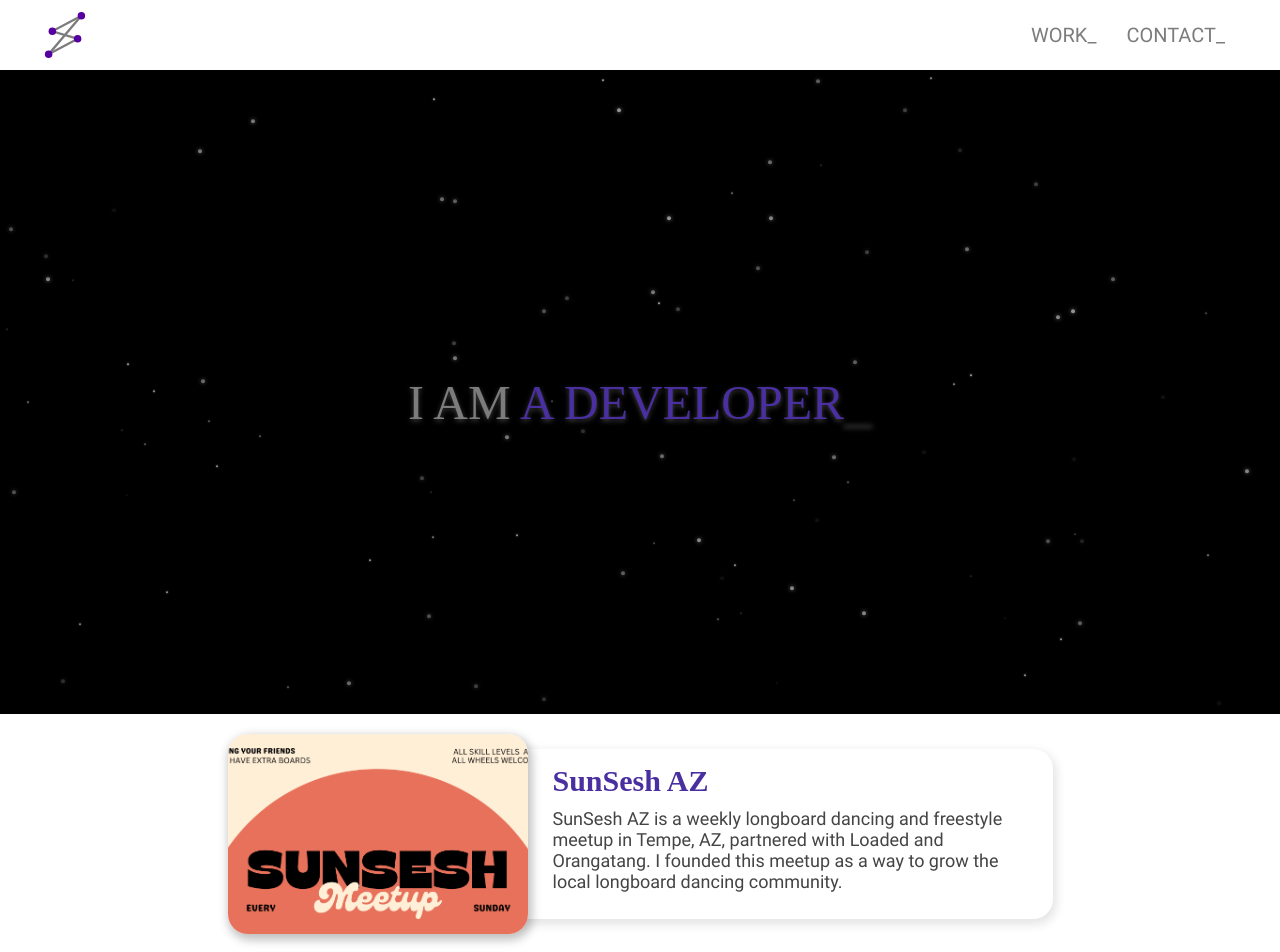
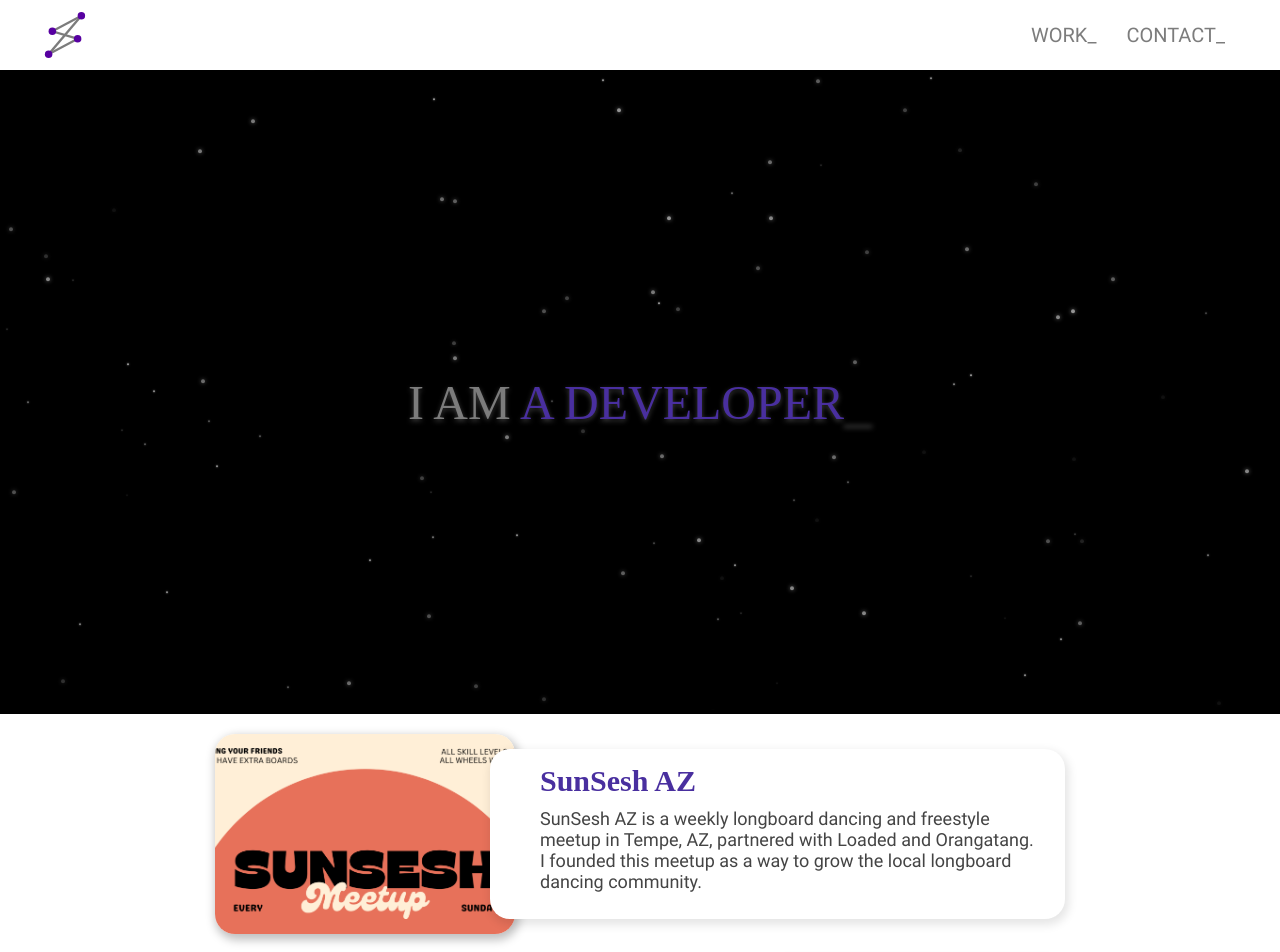
Before and after one commit to ASteinheiser/iamandrew.io, a React (Vite) app: page / in a window 1280 px wide. Shown: the top 952 px of the page. Built offline with nearby package versions, Linux system fonts and the light colour scheme; a web font is replaced by a local one.

Commit message:
add flip flop rendering (left/right)

```diff
--- a/src/components/Work/index.tsx
+++ b/src/components/Work/index.tsx
@@ -5,13 +5,19 @@ export const Work = () => {
   return (
     <div className="work-list-wrap">
       {workList.map(({ title, description, link, image }, index) => (
-        <a key={index} className="work-item" href={link} target="_blank" rel="noopener noreferrer">
-          <div className="work-item-image">
-            <img src={image} alt={title} />
-          </div>
+        <a
+          key={index}
+          href={link}
+          target="_blank"
+          rel="noopener noreferrer"
+          className={`work-item ${index % 2 === 0 ? 'work-item-reverse' : ''}`}
+        >
           <div className="work-item-content">
             <div className="work-item-title">{title}</div>
             <div className="work-item-description">{description}</div>
+          </div>
+          <div className="work-item-image">
+            <img src={image} alt={title} />
           </div>
         </a>
       ))}
--- a/src/components/Work/work.scss
+++ b/src/components/Work/work.scss
@@ -24,8 +24,6 @@
       border-radius: $border-radius;
       overflow: hidden;
 
-      z-index: 1;
-
       img {
         width: 100%;
         height: 100%;
@@ -43,8 +41,10 @@
       border-radius: $border-radius;
       box-shadow: $shadow-light;
 
-      padding-left: 50px;
-      margin: 15px 0 15px -25px;
+      padding-left: 25px;
+      padding-right: 50px;
+
+      margin: 15px -25px 15px 0;
 
       .work-item-title {
         font-size: 30px;
@@ -58,9 +58,17 @@
       .work-item-description {
         font-size: $font-small;
         color: $dark-gray;
-
-        padding-right: 20px;
       }
     }
   }
+
+  .work-item-reverse {
+    flex-direction: row-reverse;
+
+    .work-item-content {
+      padding-left: 50px;
+      padding-right: 25px;
+      margin: 15px 0 15px -25px;
+    }
+  }
 }
```
